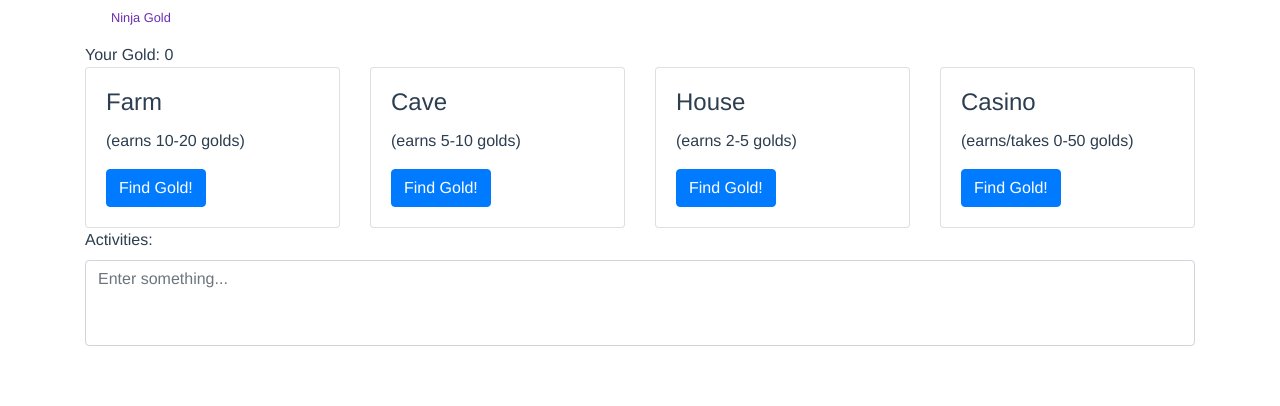
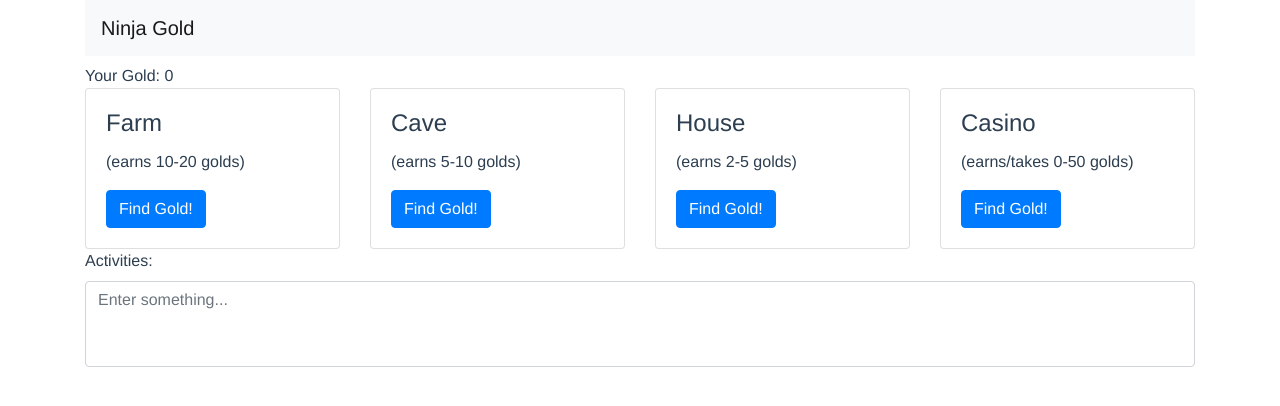
Before and after one commit to Castletco/ninja-oro, a Vue app: page / in a window 1280 px wide. Shown: the top 406 px of the page. Built offline with nearby package versions, Linux system fonts and the light colour scheme.

Commit message:
modificado título de la app

```diff
--- a/src/components/HelloWorld.vue
+++ b/src/components/HelloWorld.vue
@@ -1,8 +1,8 @@
 <template>
   <b-container>
-    <b-nav small>
-      <b-nav-item active>Ninja Gold</b-nav-item>
-    </b-nav>
+    <b-navbar toggleable type="light" variant="light">
+      <b-navbar-brand href="#">Ninja Gold</b-navbar-brand>
+    </b-navbar>
     <div>
       <div class="mt-2">Your Gold: {{ gold }}</div>
     </div>
@@ -43,11 +43,13 @@ export default {
   name: 'HelloWorld',
   props: {
     gold: Number,
-    text: String
+    text: String,
+    aux: Number
   },
   methods: {
     clickFarm() {
       store.clickFarm();
+      console.log(store.quantity.text);
     },
     clickCave() {
       store.clickCave();
--- a/src/store.js
+++ b/src/store.js
@@ -7,7 +7,7 @@ export default {
     clickFarm() {
         this.quantity.aux = Math.floor(Math.random() * 11) + 10;  // returns a random integer from 10 to 20
         this.quantity.gold += this.quantity.aux;
-        this.quantity.text += `Earned ${aux} golds from the Farm! ()`
+        this.quantity.text = `Earned ${this.quantity.aux} golds from the Farm!`;
     },
     clickCave() {
         this.quantity.gold += Math.floor(Math.random() * 6) + 5;  // returns a random integer from 5 to 10;
```
